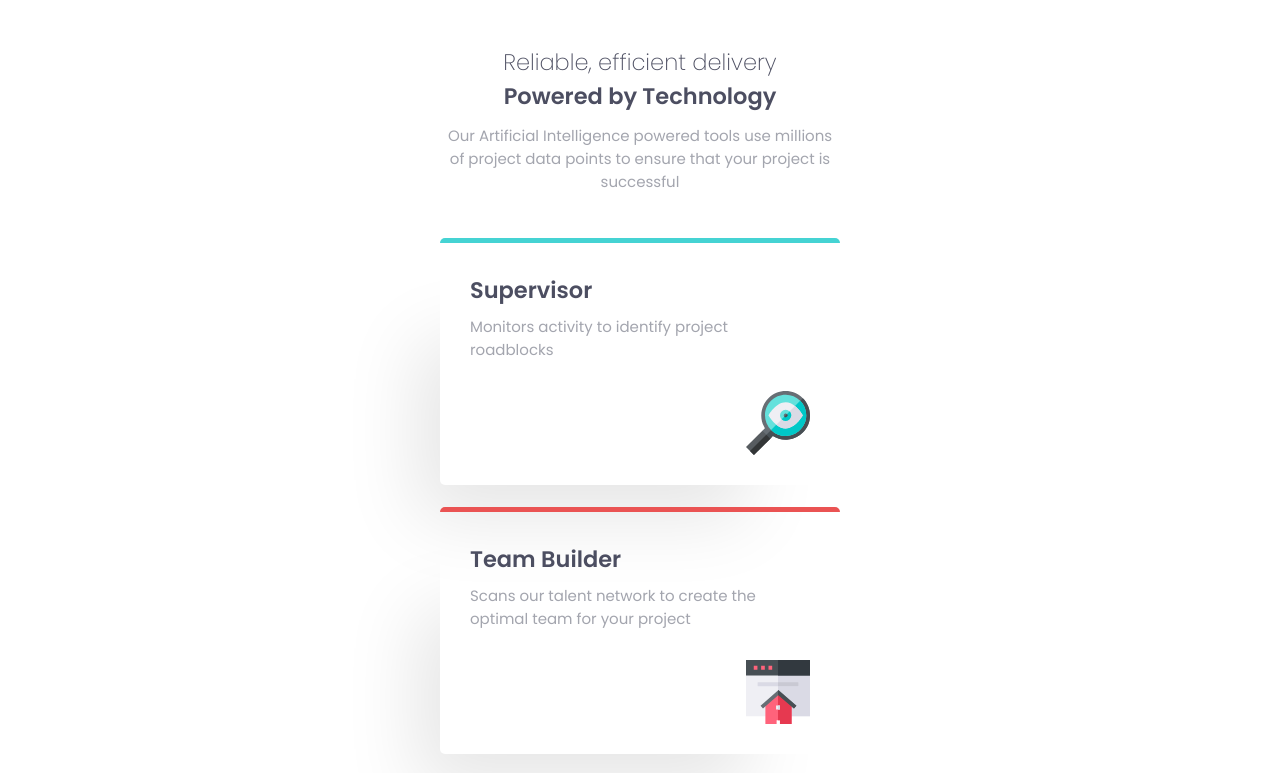
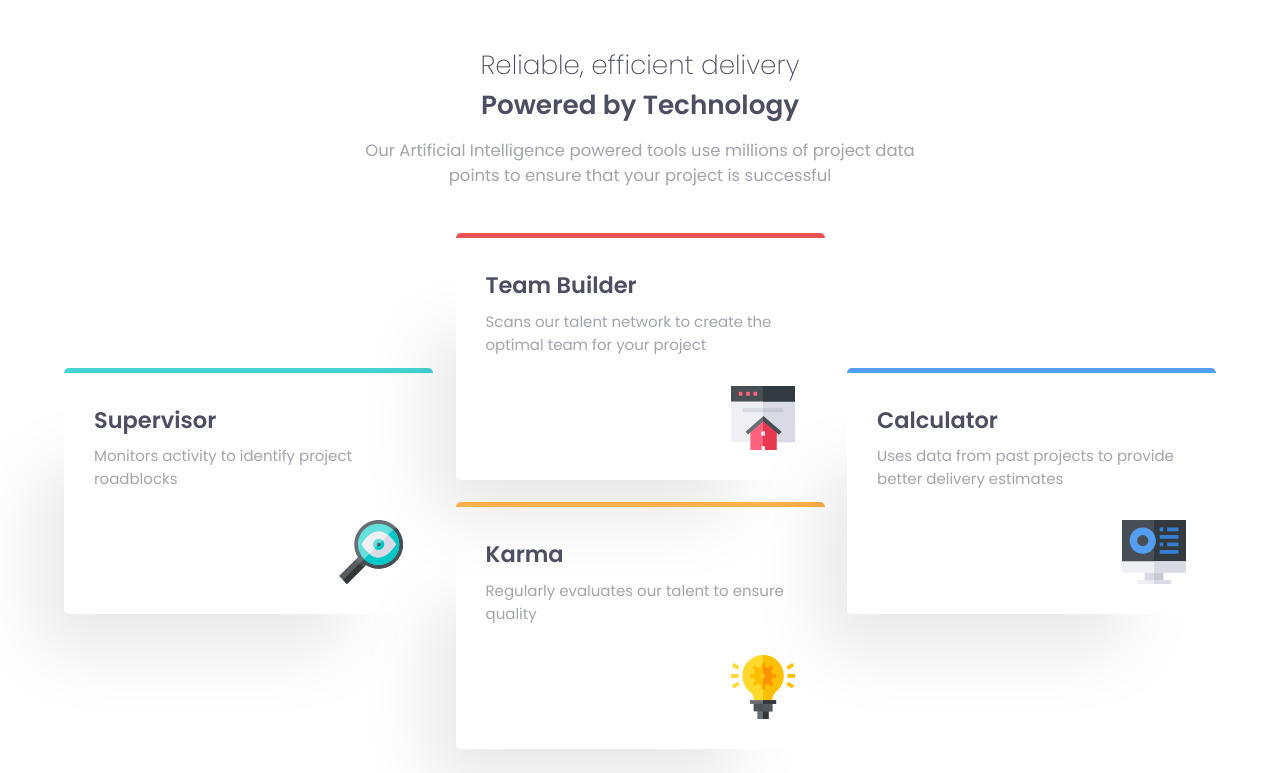
Before and after one commit to JoeDravarol/frontendmentor-four-card-section, a plain HTML site: page index.html in a window 1280 px wide. Shown: the top 773 px of the page. Drawn offline with Linux system fonts and the light colour scheme.

Commit message:
Feat: Add desktop styles

```diff
--- a/index.html
+++ b/index.html
@@ -27,7 +27,7 @@
     </header>
 
     <section class="tools-features">
-      <article class="feature feature--cyan">
+      <article class="feature feature--cyan feature--center-left">
         <h2 class="feature__heading">Supervisor</h2>
         <p class="feature__content">
           Monitors activity to identify project roadblocks
@@ -35,7 +35,7 @@
         <img class="feature__image" src="./images/icon-supervisor.svg" alt="Magnifying glass icon" />
       </article>
 
-      <article class="feature feature--red">
+      <article class="feature feature--red feature--center-top">
         <h2 class="feature__heading">Team Builder</h2>
         <p class="feature__content">
           Scans our talent network to create the optimal team for your project
@@ -43,7 +43,7 @@
         <img class="feature__image" src="./images/icon-team-builder.svg" alt="Browse home icon" />
       </article>
 
-      <article class="feature feature--orange">
+      <article class="feature feature--orange feature--center-bottom">
         <h2 class="feature__heading">Karma</h2>
         <p class="feature__content">
           Regularly evaluates our talent to ensure quality
@@ -51,7 +51,7 @@
         <img class="feature__image" src="./images/icon-karma.svg" alt="LIghtbulb icon" />
       </article>
 
-      <article class="feature feature--blue">
+      <article class="feature feature--blue feature--center-right">
         <h2 class="feature__heading">Calculator</h2>
         <p class="feature__content">
           Uses data from past projects to provide better delivery estimates
--- a/main.scss
+++ b/main.scss
@@ -96,3 +96,46 @@ body {
     color: hsl(228, 45%, 44%);
   }
 }
+
+@media (min-width: 1200px) {
+  .product-blurb {
+    max-width: 600px;
+
+    &__heading {
+      font-size: 1.75em;
+    }
+
+    &__content {
+      font-size: 1.1em;
+    }
+  }
+
+  .tools-features {
+    max-width: 1200px;
+    grid-template-columns: repeat(3,1fr);
+    grid-template-rows: repeat(4,1fr);
+  }
+
+  .feature {
+
+    &--center-top {
+      grid-column: 2;
+      grid-row: 1 / 3;
+    }
+
+    &--center-bottom {
+      grid-column: 2;
+      grid-row: 3 / 5;
+    }
+
+    &--center-left {
+      grid-column: 1;
+      grid-row: 2 / 4;
+    }
+
+    &--center-right {
+      grid-column: 3;
+      grid-row: 2 / 4;
+    }
+  }
+}
```
Also changed, not shown: css/main.css, 1 other file.
